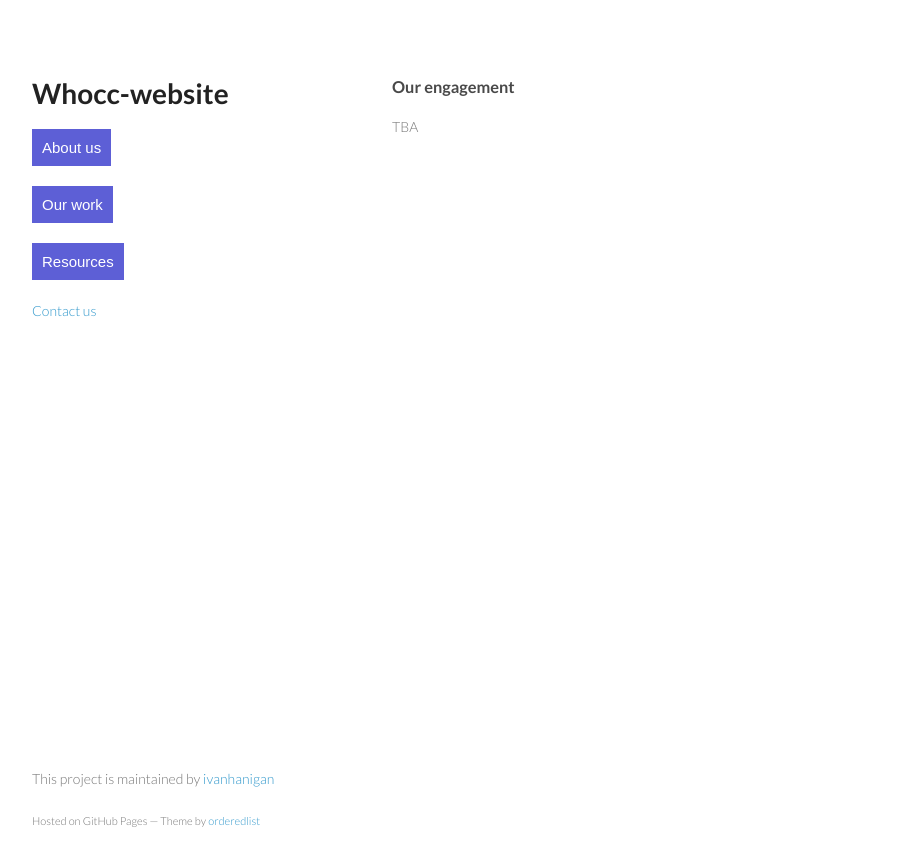
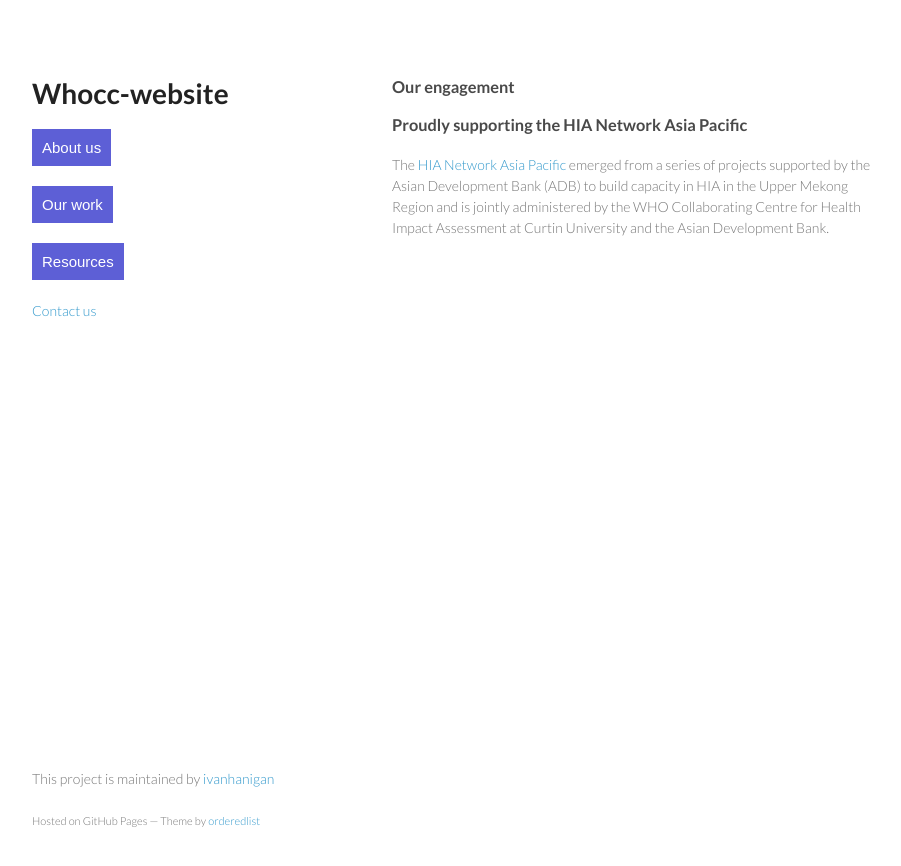
Before and after one commit to ivanhanigan/whocc-cchia-draft-website, a Jekyll site: the page built from engagement.md, in a window 1280 px wide. Shown: the top 866 px of the page, without its empty margins (178-1079 px from the left). Built offline with Jekyll 4.4.1, drawn with Linux system fonts in a browser that asks for light colours.

Commit message:
Update engagement.md

```diff
--- a/engagement.md
+++ b/engagement.md
@@ -4,4 +4,6 @@ layout: default
 title: Our engagement
 ---
 
-TBA
+### Proudly supporting the HIA Network Asia Pacific
+
+The [HIA Network Asia Pacific](http://www.hianetworkasiapac.com/) emerged from a series of projects supported by the Asian Development Bank (ADB) to build capacity in HIA in the Upper Mekong Region and is jointly administered by the WHO Collaborating Centre for Health Impact Assessment at Curtin University and the Asian Development Bank.
```
